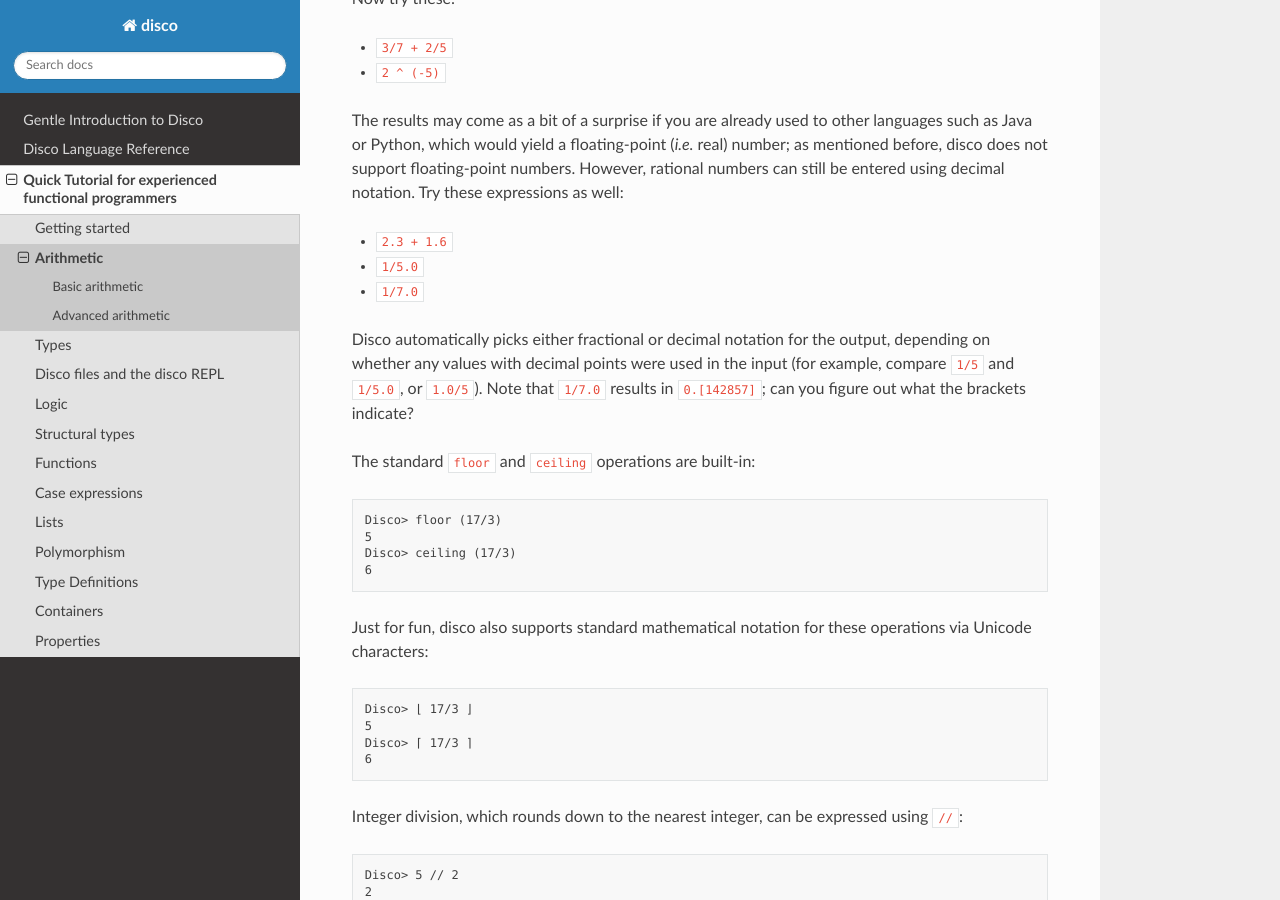
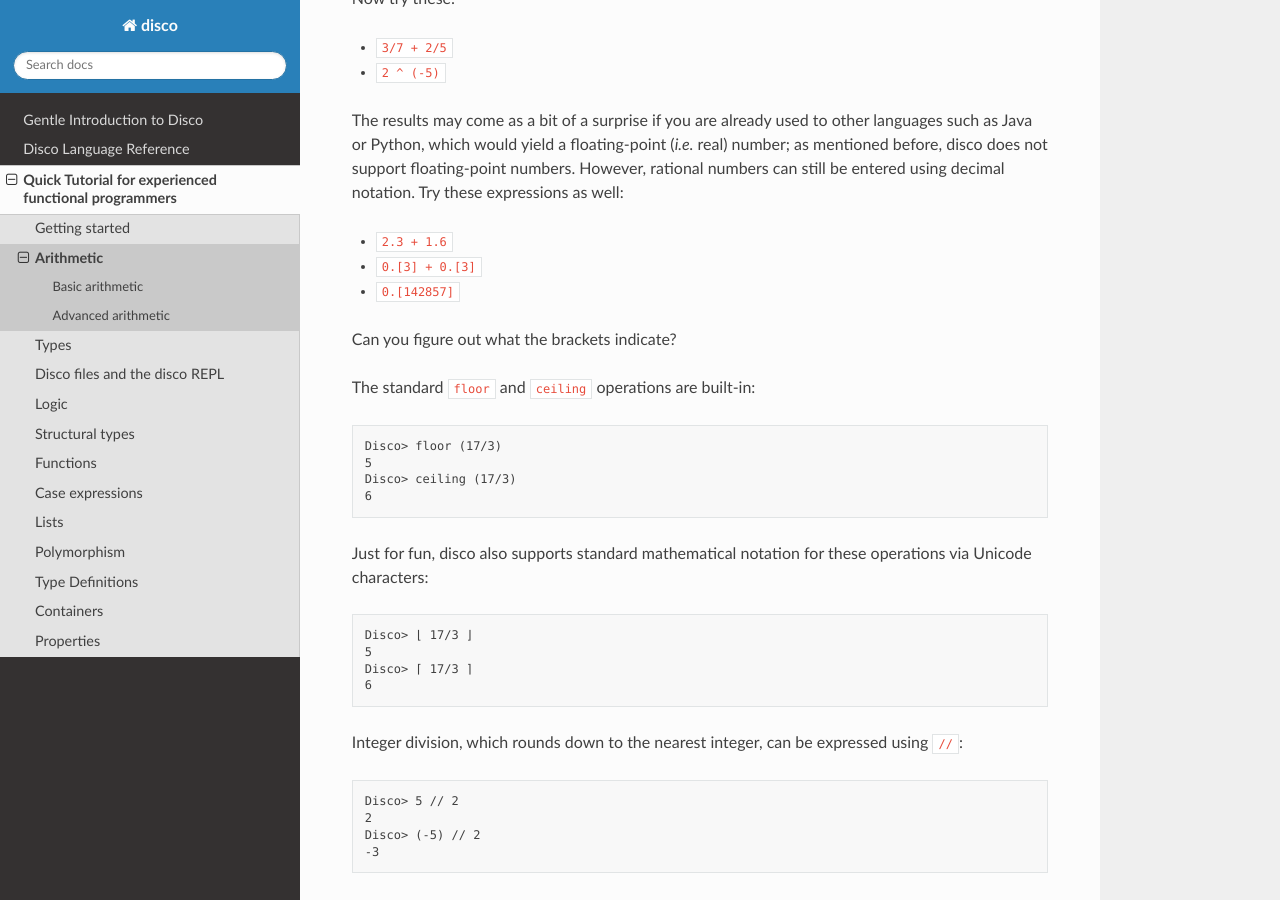
Before and after one commit to disco-lang/disco, a Sphinx documentation site: the page built from docs/tutorial/arithmetic.rst, in a window 1280 px wide and 900 px high, scrolled down 890 px. Built offline with Sphinx 7.4.7 and the Read the Docs theme 3.1.0, drawn with Linux system fonts in a browser that asks for light colours.

Commit message:
Remove decimal output (#417)
Closes #407 . All numbers are now output as fractions, regardless of the input format used. This simplifies the code and is more consistent and easier to understand and predict.

```diff
--- a/docs/tutorial/arithmetic.rst
+++ b/docs/tutorial/arithmetic.rst
@@ -52,14 +52,10 @@ still be entered using decimal notation.  Try these expressions as
 well:
 
 * ``2.3 + 1.6``
-* ``1/5.0``
-* ``1/7.0``
+* ``0.[3] + 0.[3]``
+* ``0.[142857]``
 
-Disco automatically picks either fractional or decimal notation for
-the output, depending on whether any values with decimal points were
-used in the input (for example, compare ``1/5`` and ``1/5.0``, or
-``1.0/5``).  Note that ``1/7.0`` results in ``0.[142857]``;
-can you figure out what the brackets indicate?
+Can you figure out what the brackets indicate?
 
 The standard ``floor`` and ``ceiling`` operations are built-in:
 
```
Also changed, not shown: docs/introduction/types.rst (+2 -6 lines), 7 other files.
